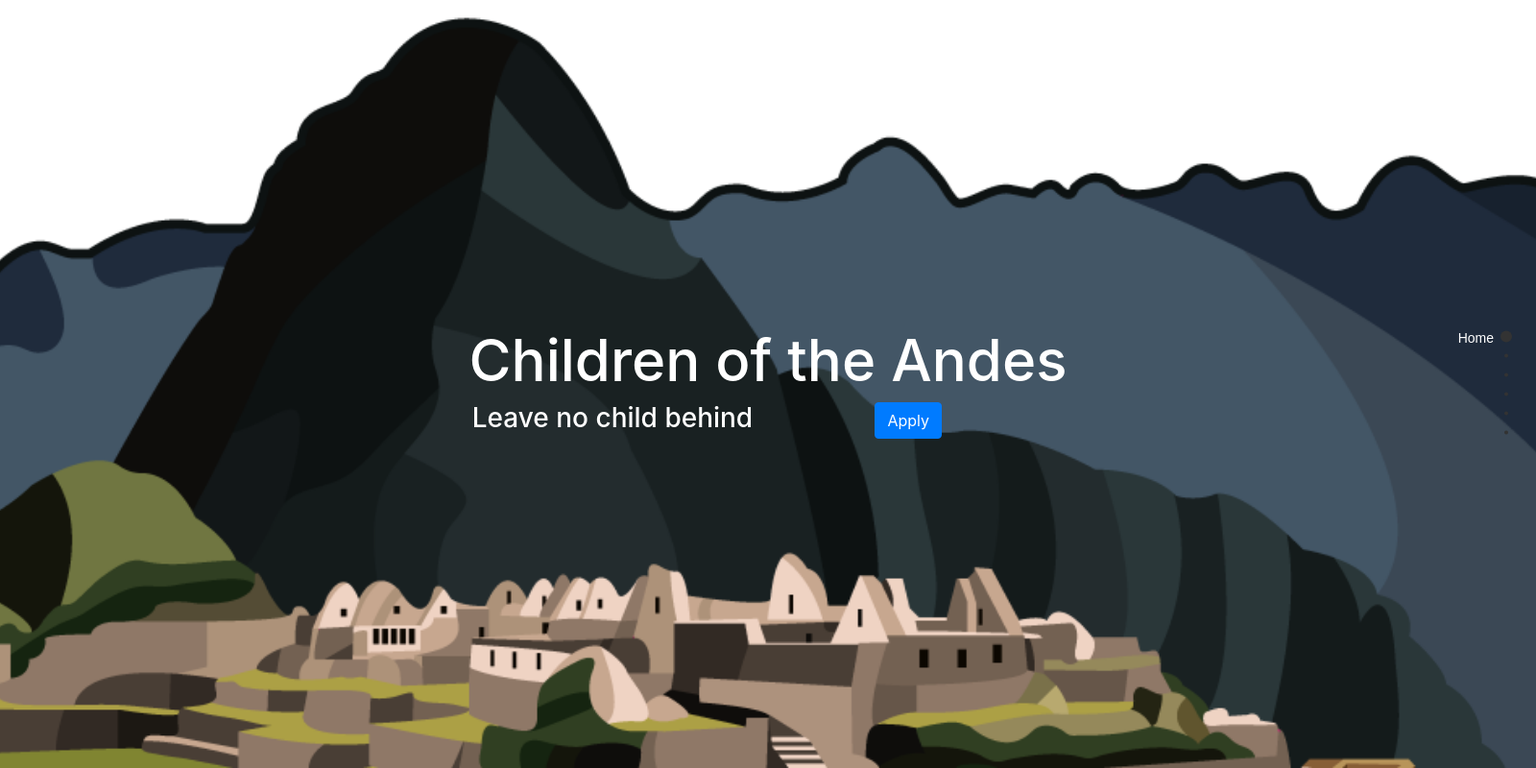
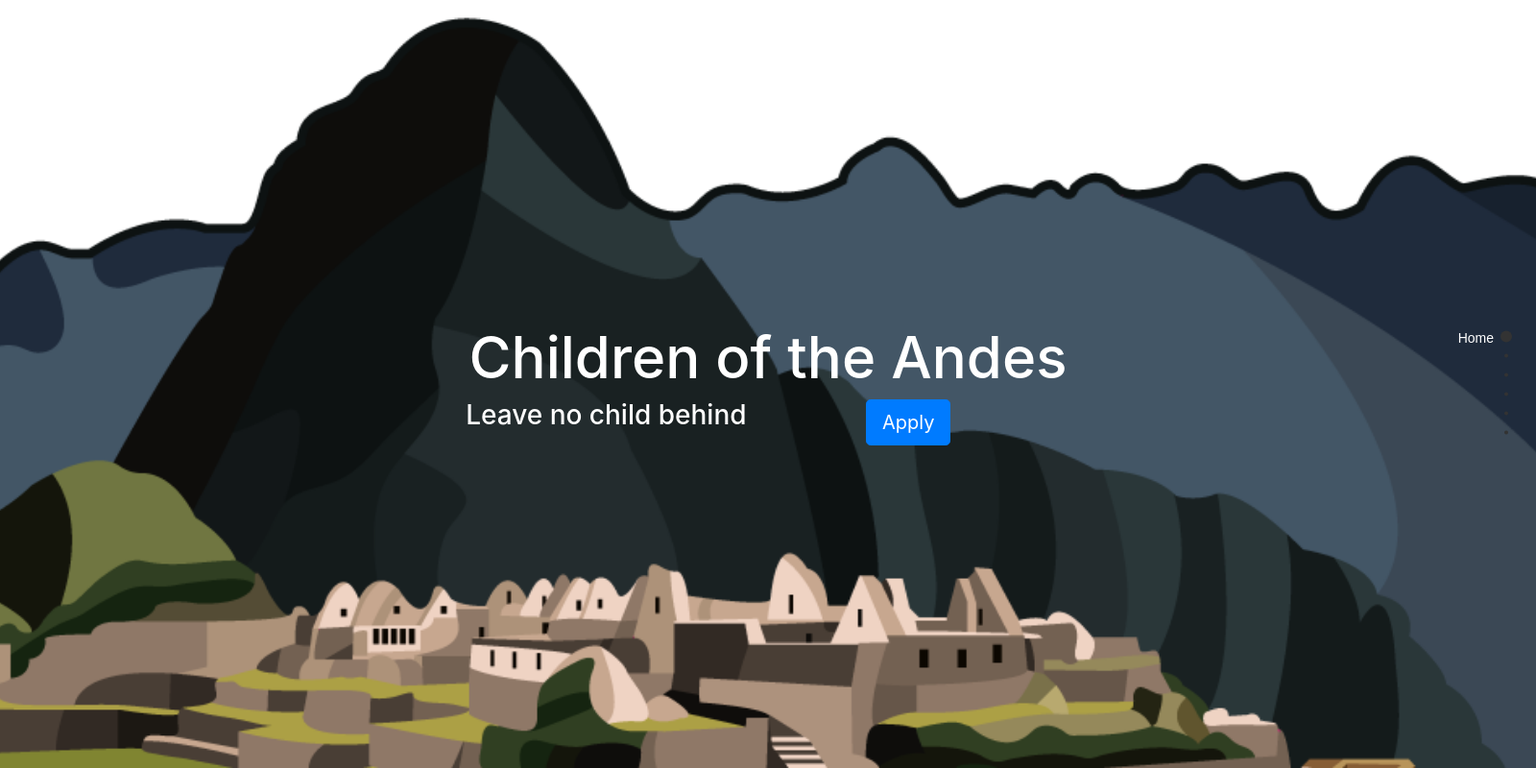
Before and after one commit to gr8monk3ys/children-of-the-andes, an Electron app: page index.html in a window 1600 px wide. Shown: the whole page at 96% size. Drawn offline with nearby package versions, Linux system fonts and the light colour scheme; a script that the page names is missing.

Commit message:
Update index.html

```diff
--- a/index.html
+++ b/index.html
@@ -27,7 +27,7 @@
               <h3>Leave no child behind</h3>
             </div>
             <div class="grid-item">
-              <a type="button" class="btn btn-primary"
+              <a type="button" class="btn btn-primary btn-lg""
               href='https://bit.ly/3anSwiN' role="button">Apply</a>
             </div>
           </div>
```
